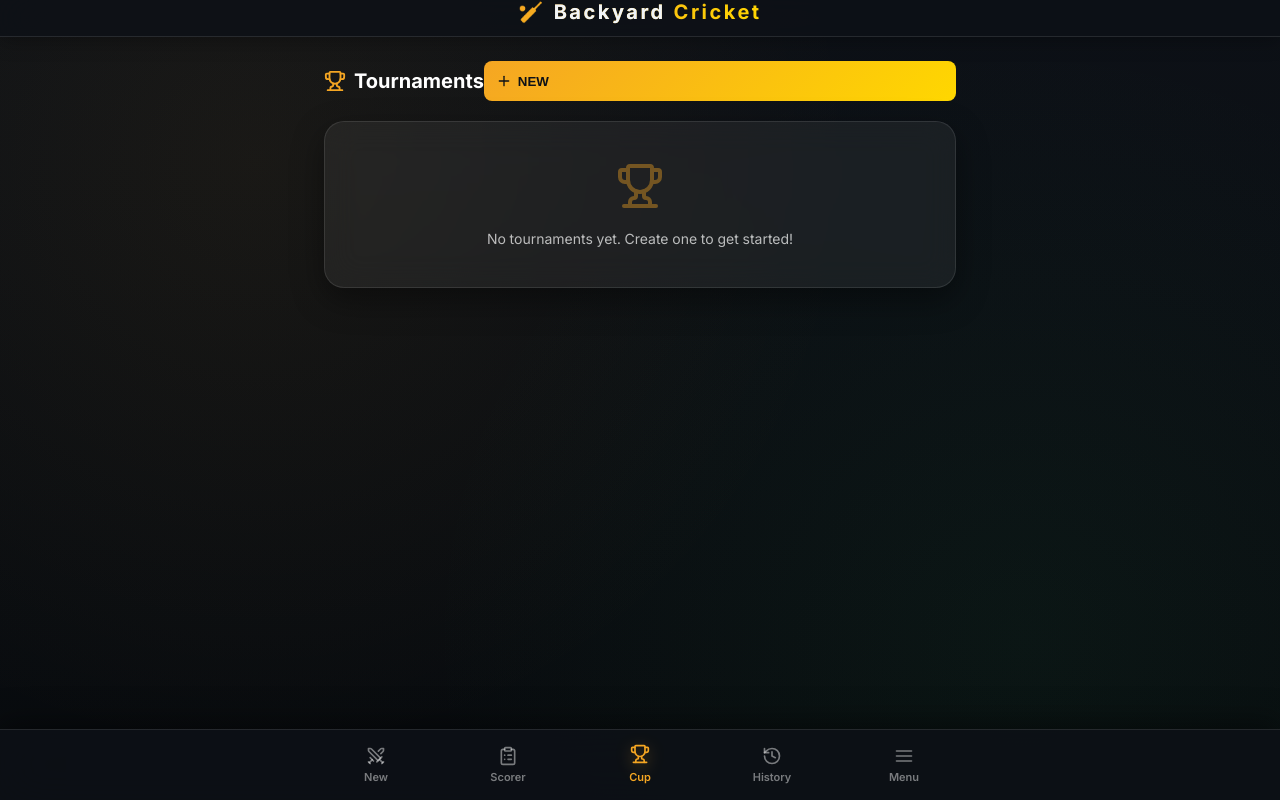
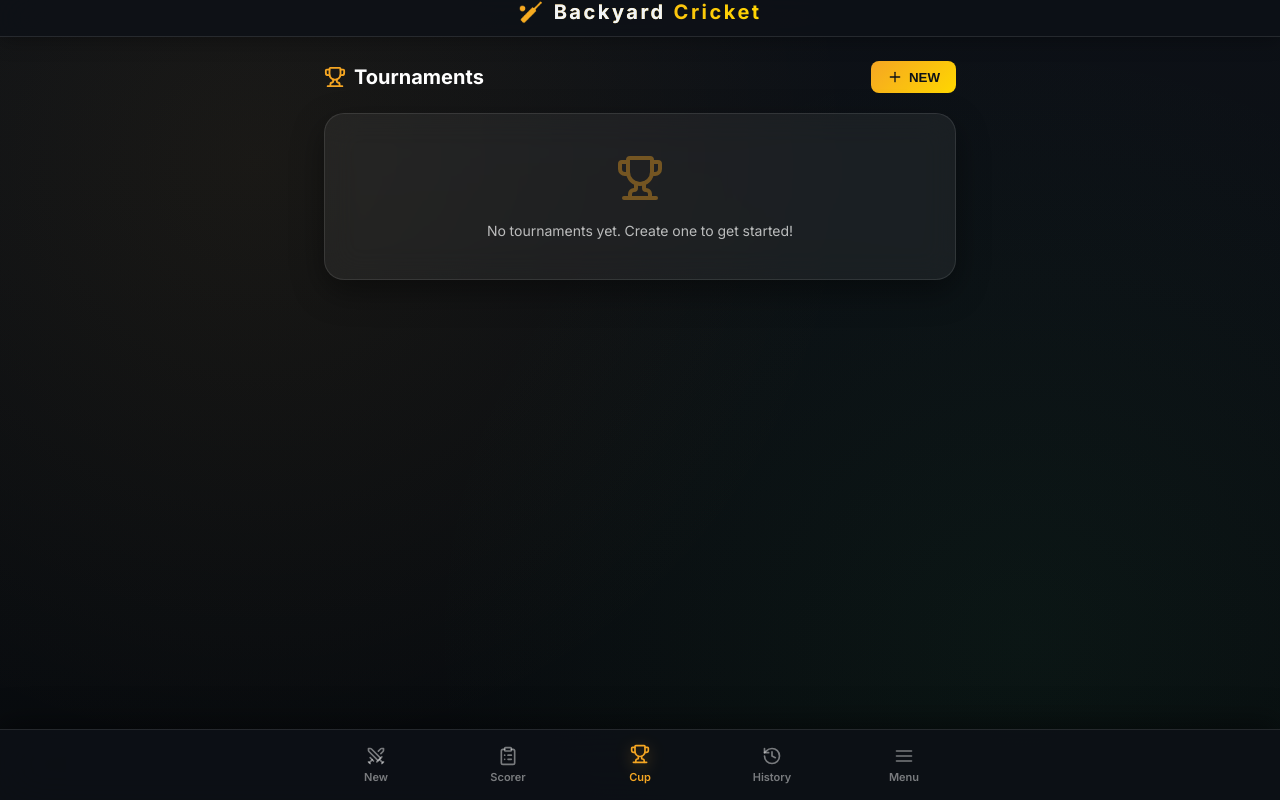
Before and after one commit to Kebadan-2704/Backyard-Pwa-App, a React (Vite) app: page /tournament in a window 1280 px wide. Built offline with nearby package versions, Linux system fonts and the light colour scheme.

Commit message:
fix: oversized new tournament button

```diff
--- a/src/pages/TournamentDashboard.tsx
+++ b/src/pages/TournamentDashboard.tsx
@@ -91,7 +91,7 @@ export default function TournamentDashboard() {
         <h1 style={{ fontSize: 20, display: 'flex', alignItems: 'center', gap: 8 }}>
           <Trophy size={22} color="var(--gold)" /> Tournaments
         </h1>
-        <button className="btn-primary-small" onClick={() => setShowCreate(!showCreate)} style={{ display: 'flex', alignItems: 'center', gap: 6 }}>
+        <button className="btn-primary-small" onClick={() => setShowCreate(!showCreate)} style={{ display: 'flex', alignItems: 'center', gap: 6, flex: 'none', padding: '8px 16px' }}>
           <Plus size={16} /> NEW
         </button>
       </div>
```
